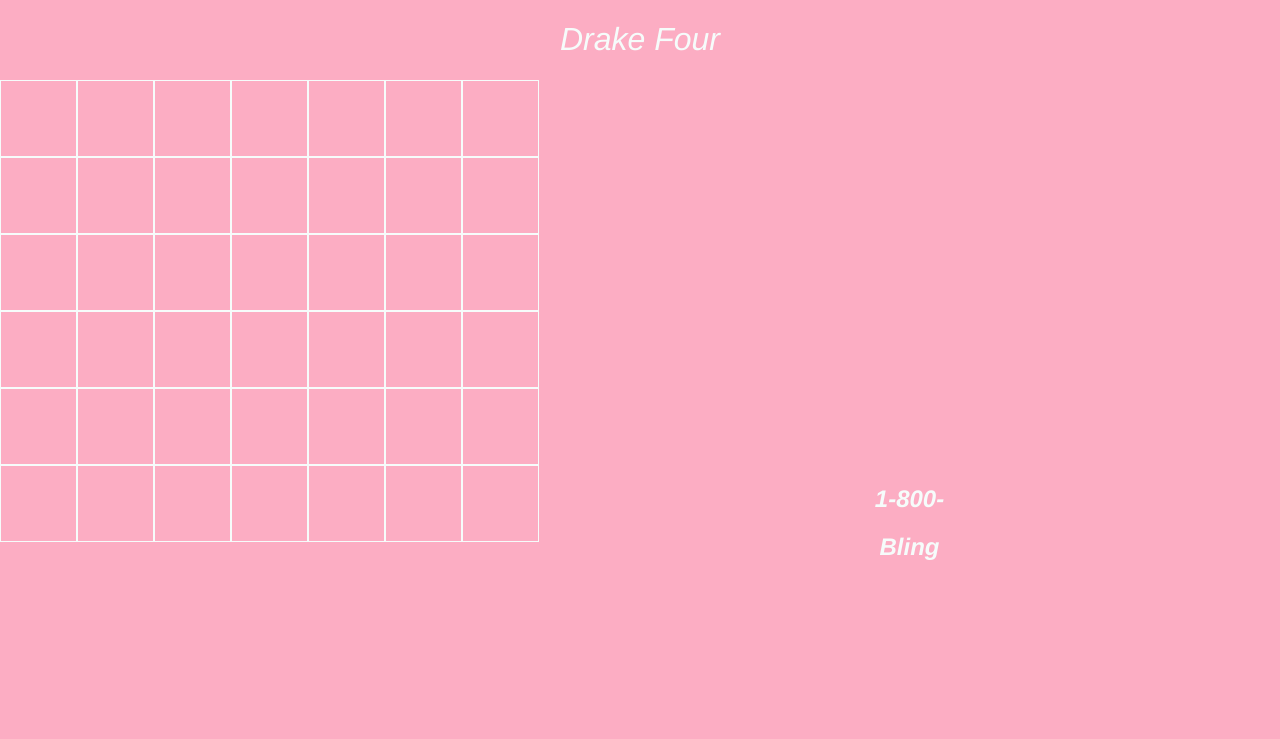
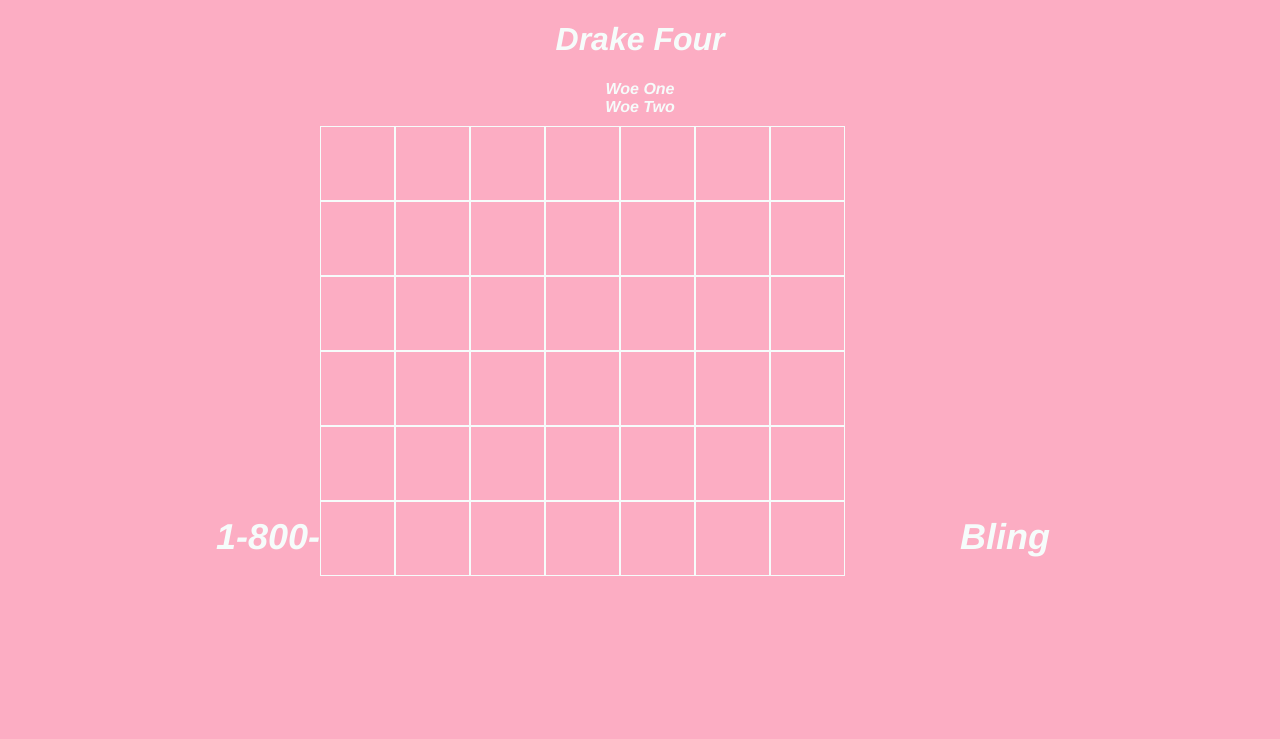
Before and after one commit to Ckearns1210/connectfour_ga, a plain HTML site: page index.html in a window 1280 px wide. Drawn offline with nearby package versions, Linux system fonts and the light colour scheme.

Commit message:
Added Cell object, Some board Object, and Make Play function logic.

```diff
--- a/app.js
+++ b/app.js
@@ -0,0 +1,217 @@
+//Cell constructors
+
+var Cell = function() {
+  //value placeholder that will take player value.
+  this.value = null;
+  // this.column = col;
+  // this.row = row;
+
+}
+
+Cell.prototype.setState = function(player) {
+  this.value === player;
+  }
+//
+// Cell.prototype.playable = function() {
+//   if (this.value === null) {
+//     return true;
+//   }
+//   else return false;
+// }
+
+Cell.prototype.render = function() {
+  return this.value;
+}
+
+// //Column Constructor
+// var Column = function (columnletter, cellsLength) {
+//   for (var i = 0; i < cellsLength; i++) {
+//     if (cellsLength[i].column === columnletter) {
+//       this.colArray.push(cellsLength[i]);
+//     }
+//   }
+// };
+
+//Board constructors
+var Board = function () {
+  this.cellsArray = [];
+  this.currentPlayer = null;
+  this.winner = null;
+  this.winnerFound = false;
+//   this.colAArray = [];
+//   this.colBArray = [];
+//   this.colCArray = [];
+//   this.colDArray = [];
+//   this.colEArray = [];
+//   this.colFArray = [];
+//   this.colGArray = [];
+ };
+
+//Start Game prototype
+Board.prototype.startGame = function () {
+  this.cellsArray = [];
+  this.currentPlayer = 1;
+
+
+  console.log('Current Player is Woe 1');
+  //Gives me a board of objects with acessible rows and columns
+  //Array with all the cells
+  var bigArray = [];
+  //Temporary Array to store Column Cells
+  var columnArray = [];
+  //Create big Array of cell objects
+  for (var i = 0; i < 42; i++) {
+    bigArray.push(new Cell());
+  }
+  console.log(bigArray);
+  //outer loop to repeat the process 7 times, creating 7 column arrays.
+  for (var j = 0; j < 7; j++){
+    //This iterates 6 times
+    for (var i = 0; i < 6; i++) {
+      //each time it pushes into the column Array, and then takes one from the big array
+        columnArray.push(bigArray[0]);
+        bigArray.shift();
+      }
+      //[pushes that column array into the final array for the board]
+      this.cellsArray.push(columnArray);
+      //resets column array to be used for bigger outer loop.
+      columnArray = [];
+    }
+      console.log(this.cellsArray);
+  };
+//cellArrayColumn = this.cellArray[i] in click event, the column index that has been clicked
+//makePlay takes in this array.
+
+Board.prototype.makePlay = function(columnArray, currentPlayer) {
+  //empty variable to hold the number of spaces occupied
+  var occupiedSpaces = 0;
+  //Goes through the array, checks if each cell object is occupied, if it is, it adds to the variable.
+  for (var i = 0; i < columnArray.length; i++) {
+    if (columnArray[i].value != null) {
+      occupiedSpaces += 1
+    }
+  };
+  console.log(occupiedSpaces + ' is the number of occupied spaces in this column!');
+  //if the column isn't filled already
+  var piecePlacer = 0;
+    if (occupiedSpaces < 6) {
+      switch(piecePlacer){
+         case occupiedSpaces = 0:
+         piecePlacer = 5;
+         columnArray[piecePlacer].value = currentPlayer;
+         break;
+         case occupiedSpaces = 1:
+         piecePlacer = 4;
+         columnArray[piecePlacer].value = currentPlayer;
+         break;
+         case occupiedSpaces = 2:
+         piecePlacer = 3;
+         columnArray[piecePlacer].value = currentPlayer;
+         break;
+         case occupiedSpaces = 3:
+         piecePlacer = 2;
+         columnArray[piecePlacer].value = currentPlayer;
+         break;
+         case occupiedSpaces = 4:
+         piecePlacer = 1;
+         columnArray[piecePlacer].value = currentPlayer;
+         break;
+         case occupiedSpaces = 5:
+         piecePlacer = 0;
+         columnArray[piecePlacer].value = currentPlayer;
+         break;
+       }
+      console.log('Piece will be placed at ' + piecePlacer)
+
+      console.log('This cell now has a value of ' + columnArray[piecePlacer].value);
+    }
+
+    else alert('You can\'t just shove a piece in here, it is full!');
+};
+
+
+
+
+
+
+
+//Board Tester
+b = new Board;
+b.startGame();
+//
+// Board.prototype.makeColumnArrays = function() {
+//   this.colAArray.push(new Column('a', this.cells.length));
+//   this.colBArray.push(new Column('b', this.cells.length));
+//   this.colCArray.push(new Column('c', this.cells.length));
+//   this.colDArray.push(new Column('d', this.cells.length));
+//   this.colEArray.push(new Column('e', this.cells.length));
+//   this.colFArray.push(new Column('f', this.cells.length));
+//   this.colGArray.push(new Column('g', this.cells.length));
+// };
+//
+
+ //   for (var i = 0; i < this.cells.length; i++) {
+ //     if (this.cells[i].column === 'columnletter') {
+ //       this.colAArray.push(this.cells[i]);
+ //     }
+ //   }
+ //
+ //   for (var i = 0; i < this.cells.length; i++) {
+ //     if (this.cells[i].column === 'b') {
+ //       this.colBArray.push(this.cells[i]);
+ //     }
+ //   }
+ //
+ //   for (var i = 0; i < this.cells.length; i++) {
+ //     if (this.cells[i].column === 'c') {
+ //       this.colCArray.push(this.cells[i]);
+ //     }
+ //   }
+ //
+ //   for (var i = 0; i < this.cells.length; i++) {
+ //     if (this.cells[i].column === 'd') {
+ //       this.colDArray.push(this.cells[i]);
+ //     }
+ //   }
+ //
+ //   for (var i = 0; i < this.cells.length; i++) {
+ //     if (this.cells[i].column === 'e') {
+ //       this.colEArray.push(this.cells[i]);
+ //     }
+ //   }
+ //
+ //   for (var i = 0; i < this.cells.length; i++) {
+ //     if (this.cells[i].column === 'f') {
+ //       this.colFArray.push(this.cells[i]);
+ //     }
+ //   }
+ //
+ //   for (var i = 0; i < this.cells.length; i++) {
+ //     if (this.cells[i].column === 'g') {
+ //       this.colGArray.push(this.cells[i]);
+ //     }
+ //   }
+ //
+ //   for (var i = 0; i < this.cells.length; i++) {
+ //     if (this.cells[i].column === 'h') {
+ //       this.colHArray.push(this.cells[i]);
+ //     }
+ //   }
+ // }
+ //
+ // b.makeColumnArrays();
+
+// //
+// Board.prototype.makePlay = function(columnArray){
+//   for (var i = 0; i < columnArray.length; i++) {
+//       if (columnArray[i].isPlayable()) {
+//         columnArray.splice(i, 1);
+//       }
+//       return columnArray;
+//     }
+// if (columnArray.length > 0) {
+//
+// }
+//creates a Broad obj
+//var b = new Board();
+//b.startGame();
--- a/index.html
+++ b/index.html
@@ -4,65 +4,78 @@
     <meta charset="utf-8">
     <title>Drake Four</title>
     <link rel="stylesheet" href="style.css">
+    <script src = "https://cdnjs.cloudflare.com/ajax/libs/jquery/3.0.0-alpha1/jquery.js"></script>
     <script type="text/javascript" src="app.js"></script>
   </head>
   <body>
     <h1 id="heading">Drake Four</h1>
-        <div class = "row">
-          <div class="cell" id="1"></div>
-          <div class="cell" id="2"></div>
-          <div class="cell" id="3"></div>
-          <div class="cell" id="4"></div>
-          <div class="cell" id="5"></div>
-          <div class="cell" id="6"></div>
-          <div class="cell" id="7"></div>
+    <div id = "player-container">
+      <div id = "player-one-box">Woe One
+      </div>
+      <div id = "player-two-box">
+        Woe Two
+      </div>
+    </div>
+      <h2 id = "left-panel">1-800-</h2>
+      <h2 id = "right-panel">Bling</h2>
+        <div id = "container">
+        <div class = "col" id= "col1">
+          <div class="cell" id="a1"></div>
+          <div class="cell" id="b1"></div>
+          <div class="cell" id="c1"></div>
+          <div class="cell" id="d1"></div>
+          <div class="cell" id="e1"></div>
+          <div class="cell" id="f1"></div>
         </div>
-        <div class = "row">
-          <div class="cell" id="8"></div>
-          <div class="cell" id="9"></div>
-          <div class="cell" id="10"></div>
-          <div class="cell" id="11"></div>
-          <div class="cell" id="12"></div>
-          <div class="cell" id="13"></div>
-          <div class="cell" id="14"></div>
+        <div class = "col" id= "col2">
+          <div class="cell" id="a2"></div>
+          <div class="cell" id="b2"></div>
+          <div class="cell" id="c2"></div>
+          <div class="cell" id="d2"></div>
+          <div class="cell" id="e2"></div>
+          <div class="cell" id="f2"></div>
         </div>
-        <div class = "row">
-          <div class="cell" id="15"></div>
-          <div class="cell" id="16"></div>
-          <div class="cell" id="17"></div>
-          <div class="cell" id="18"></div>
-          <div class="cell" id="19"></div>
-          <div class="cell" id="20"></div>
-          <div class="cell" id="21"></div>
+        <div class = "col" id="col3">
+          <div class="cell" id="a3"></div>
+          <div class="cell" id="b3"></div>
+          <div class="cell" id="c3"></div>
+          <div class="cell" id="d3"></div>
+          <div class="cell" id="e3"></div>
+          <div class="cell" id="f3"></div>
         </div>
-        <div class = "row">
-          <div class="cell" id="22"></div>
-          <div class="cell" id="23"></div>
-          <div class="cell" id="24"></div>
-          <div class="cell" id="25"></div>
-          <div class="cell" id="26"></div>
-          <div class="cell" id="27"></div>
-          <div class="cell" id="28"></div>
+        <div class = "col" id= "col4">
+          <div class="cell" id="a19"></div>
+          <div class="cell" id="b20"></div>
+          <div class="cell" id="c21"></div>
+          <div class="cell" id="d22"></div>
+          <div class="cell" id="e23"></div>
+          <div class="cell" id="f24"></div>
         </div>
-        <div class = "row">
-          <div class="cell" id="29"></div>
-          <div class="cell" id="30"></div>
-          <div class="cell" id="31"></div>
-          <div class="cell" id="32"></div>
-          <div class="cell" id="33"></div>
-          <div class="cell" id="34"></div>
-          <div class="cell" id="35"></div>
+        <div class = "col" id="col5">
+          <div class="cell" id="a25"></div>
+          <div class="cell" id="b26"></div>
+          <div class="cell" id="c27"></div>
+          <div class="cell" id="d28"></div>
+          <div class="cell" id="e29"></div>
+          <div class="cell" id="f30"></div>
         </div>
-        <div class = "row">
-          <div class="cell" id="36"></div>
-          <div class="cell" id="37"></div>
-          <div class="cell" id="38"></div>
-          <div class="cell" id="39"></div>
-          <div class="cell" id="40"></div>
-          <div class="cell" id="41"></div>
-          <div class="cell" id="42"></div>
+        <div class = "col" id="col6">
+          <div class="cell" id="a31"></div>
+          <div class="cell" id="b32"></div>
+          <div class="cell" id="c33"></div>
+          <div class="cell" id="d34"></div>
+          <div class="cell" id="e35"></div>
+          <div class="cell" id="f36"></div>
         </div>
-      <h2 id = "one-eight">1-800-</h2>
-      <h2 id = "bling">Bling</h2>
+        <div class = "col" id="col7">
+          <div class="cell" id="a37"></div>
+          <div class="cell" id="b38"></div>
+          <div class="cell" id="c39"></div>
+          <div class="cell" id="d40"></div>
+          <div class="cell" id="e41"></div>
+          <div class="cell" id="f42"></div>
+        </div>
+      </div>
+
   </body>
 </html>
--- a/style.css
+++ b/style.css
@@ -10,26 +10,42 @@
   margin: 0 auto;
 }
 
-#heading {
-  font-weight: normal;
+#container {
+  width: 75%;
+  height: 600px;
+  margin: auto;
+  padding: 10px;
 }
 
-
-.row {
-  width: 600px
-  height: 100px;
+.col {
+  width: 75px;
+  height: 490px;
   margin: 0 auto;
-  clear: both;
+  float: left;
 
 }
 
 .cell {
+  box-sizing: border-box;
   float: left;
   border: 1px solid #F6FCFB;
   width: 75px;
   height: 75px;
   text-align: center;
-  line-height: 160px;
+}
 
+#left-panel {
+  width: 25%;
+  float: left;
+  margin-top: 400px;
+  font-size: 36px;
+  text-align: right;
+}
 
+#right-panel {
+  width: 25%;
+  float: right;
+  margin-top: 400px;
+  font-size: 36px;
+  text-align: left;
 }
```
Also changed, not shown: 1 other file.
